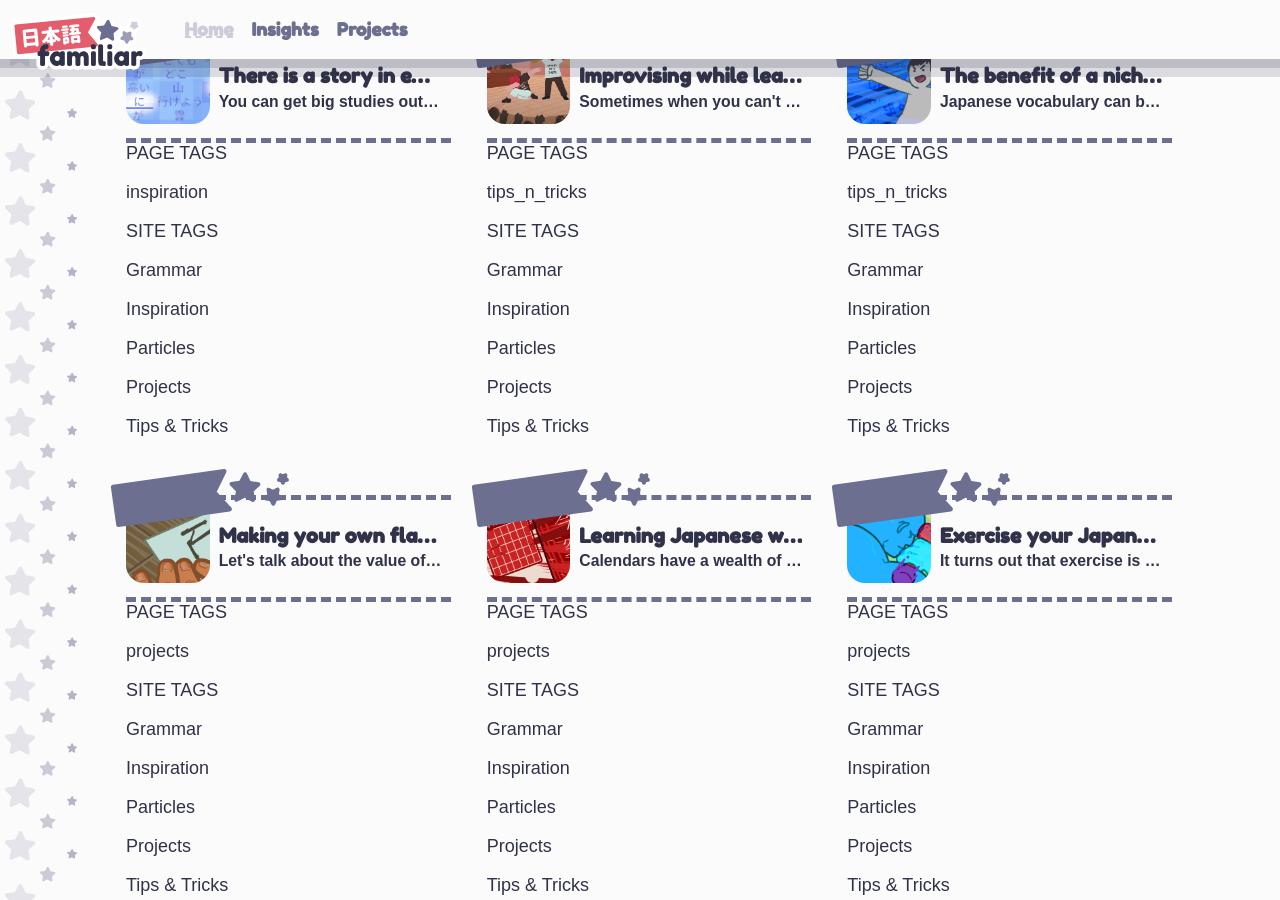
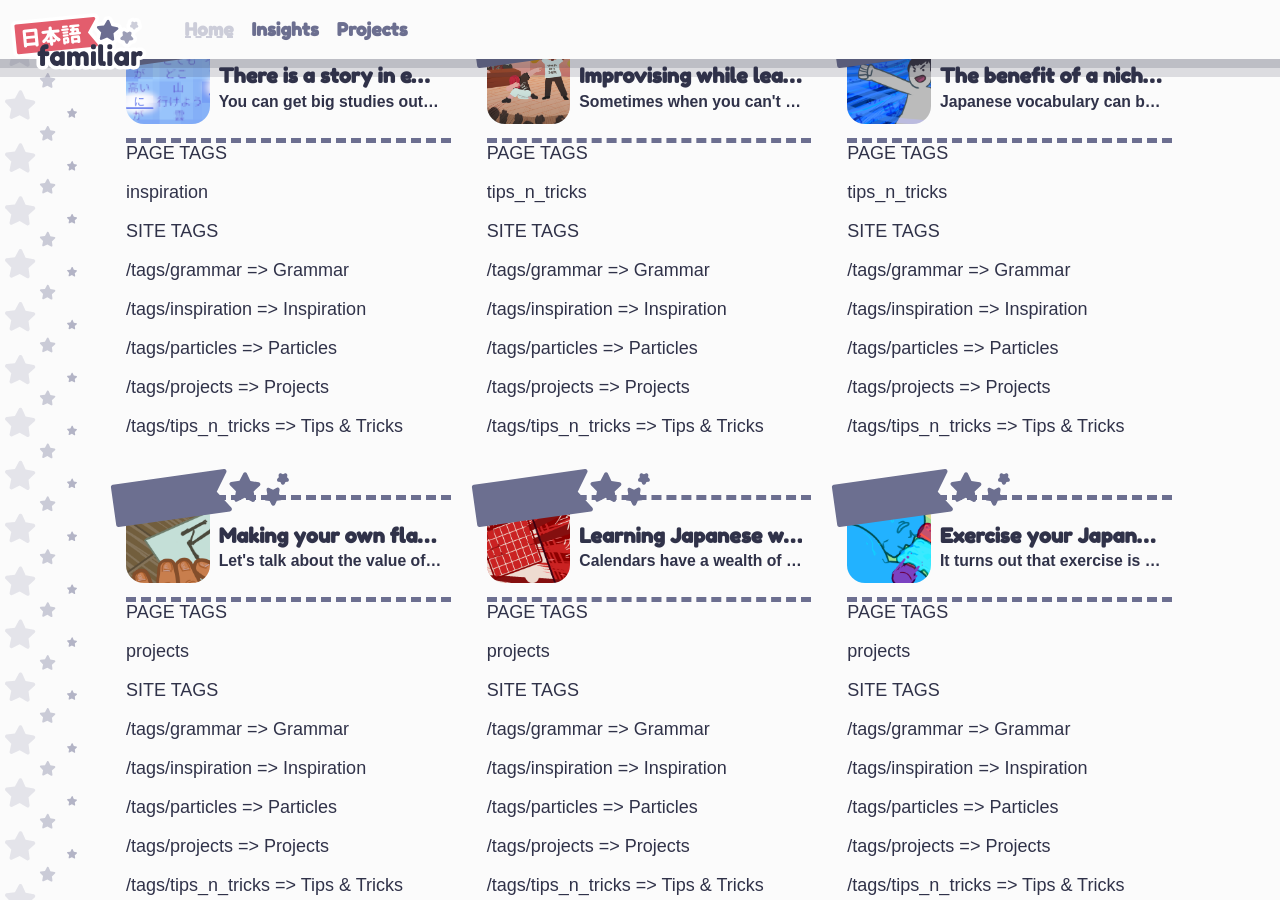
Before and after one commit to NihongoFamiliar/NihongoFamiliar.github.io, a Jekyll site: the page built from index.html, in a window 1280 px wide and 900 px high, scrolled down 1311 px. Built offline with Jekyll 4.4.1, drawn with Linux system fonts in a browser that asks for light colours; some web fonts are replaced.

Commit message:
Update postcard.html

```diff
--- a/_includes/postcard.html
+++ b/_includes/postcard.html
@@ -38,6 +38,6 @@
 	{% endfor %}
 	<p>SITE TAGS</p>
 	{% for tag in site.tags %}
-		<p>{{tag.name}}</p>
+		<p>{{ tag.id }} => {{tag.name}}</p>
 	{% endfor %}
 </li>
```
